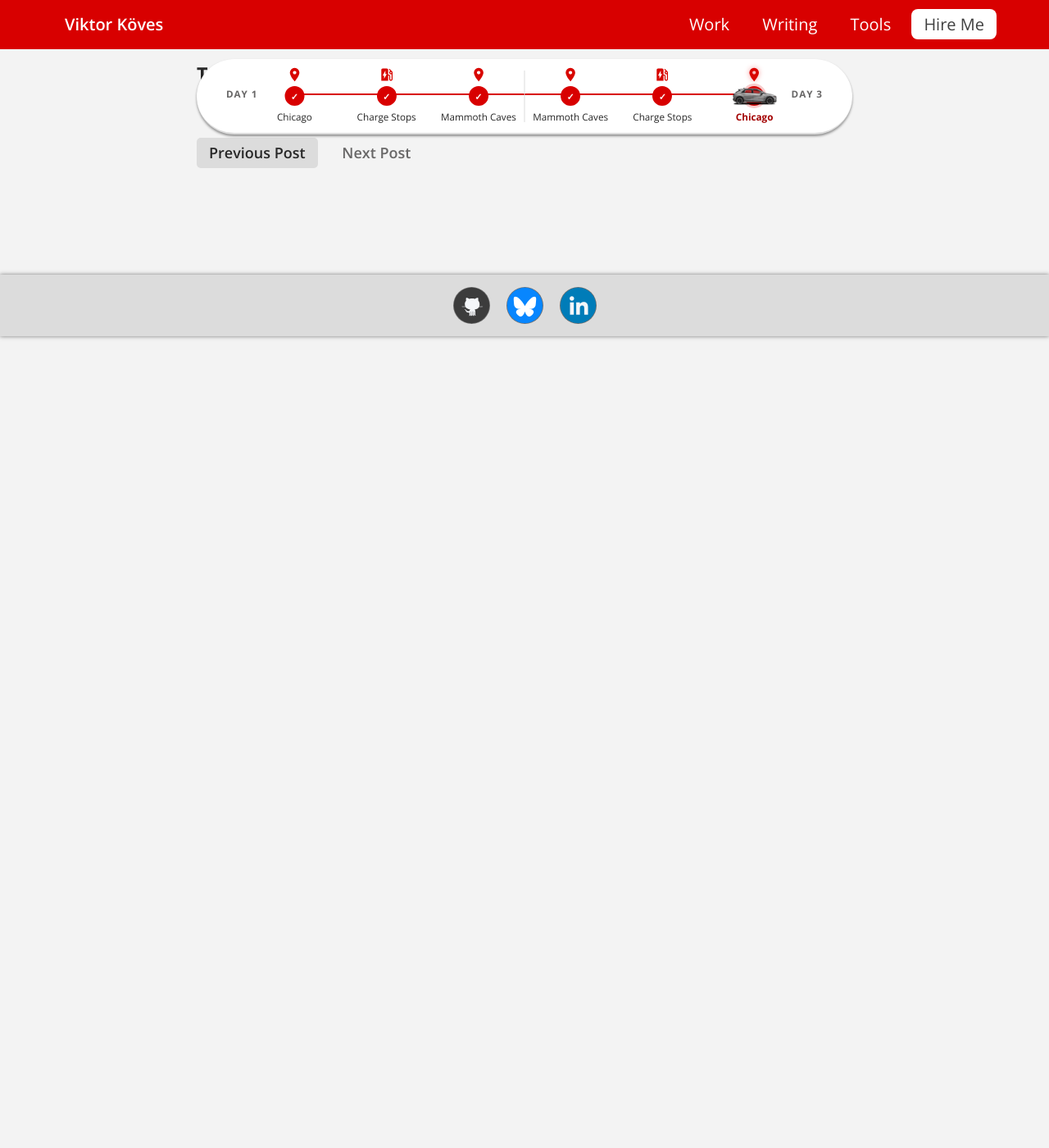
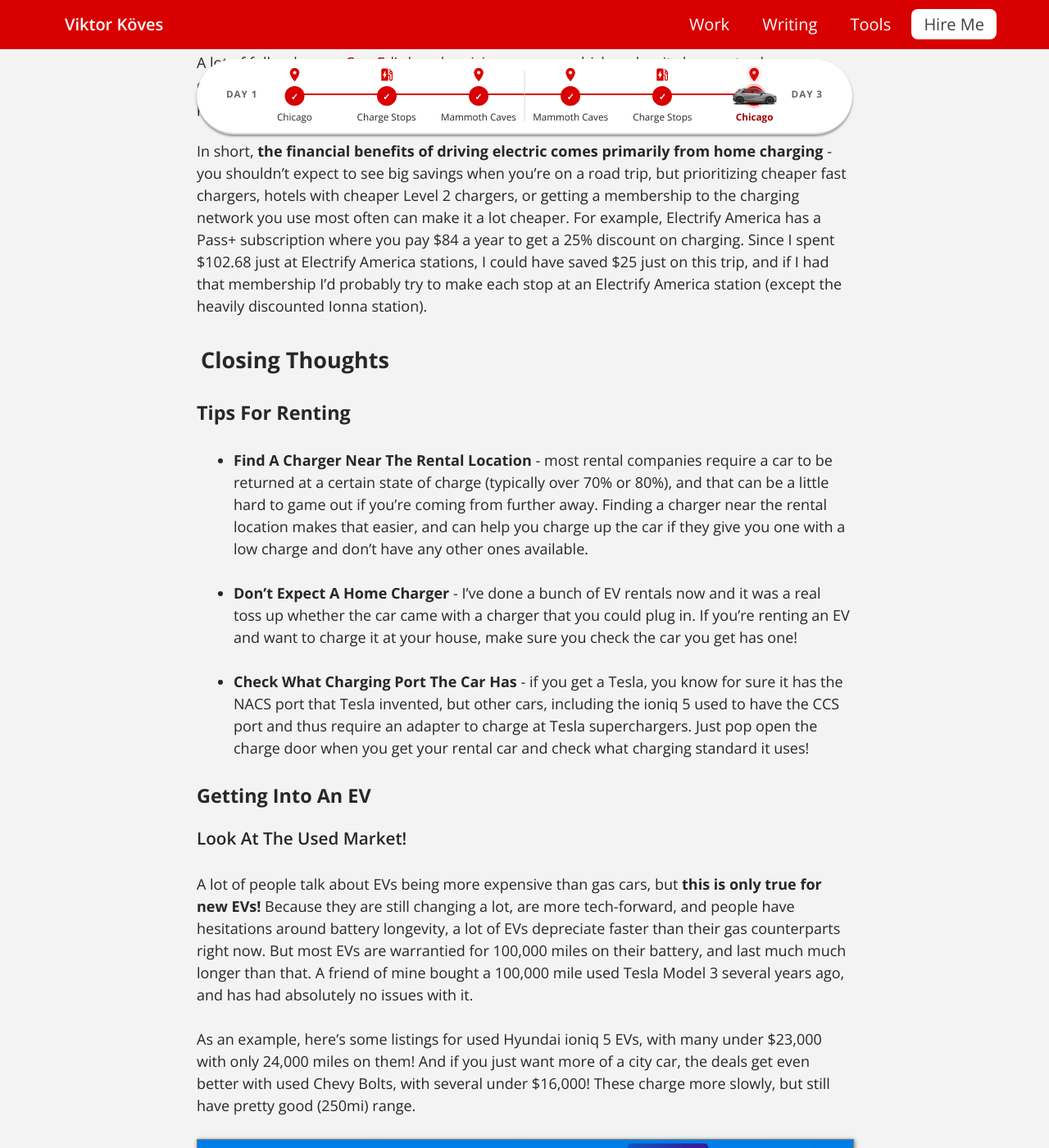
Before and after one commit to vkoves/vkoves.github.io, a Jekyll site: the page built from _posts/2026-07-15-ev-road-tripping.md, in a window 1280 px wide and 1400 px high, scrolled down 16193 px. Shown: the whole window at 82% size. Built offline with Jekyll 4.4.1, drawn with Linux system fonts in a browser that asks for light colours; some of the changed text lies outside the part shown.

Commit message:
Flesh out article more

```diff
--- a/_posts/2026-07-15-ev-road-tripping.md
+++ b/_posts/2026-07-15-ev-road-tripping.md
@@ -1,6 +1,6 @@
 ---
 layout: post
-title: "Chicago to Mammoth Caves: A Case Study in Seamless EV Road Tripping"
+title: "Chicago to Mammoth Caves: What A Real 950 Mile EV Road Trip Looks Like"
 metadata:
   image:
   description:
@@ -18,7 +18,9 @@
 
 ## What I'll Cover
 
-Ionna Lafayette Indiana
+- How do you find charging stations?
+- How much does charging an EV cost?
+- What should you know before renting an EV?
 
 ## The Vehicle - The Hyundai Ioniq 5!
 
@@ -80,8 +82,6 @@
 
 Now that we had a full charge in Rosemont (92%), we were ready to drive to Kentucky! From Rosemont,
 our hotel in Munfordville Kentucky is a 400 mile drive, and we only need to stop to charge twice!
-
-
 
 Now you might be thinking - if the Ioniq 5 we were driving had a 266 mile EPA range, why did we need
 to stop twice? That's because an EPA range is a mix of city and highway driving, and so exclusively
@@ -220,6 +220,9 @@
 
 ## Our Final Costs & Time
 
+Looking at the car's odometer, which started at 36,082 miles and ended at 37,034 miles, this road
+trip covered a whopping <strong>952 miles!</strong> Let's break down what that cost us.
+
 <div class="cost-table" markdown="1">
 
 | Charging Stop | Charge | Energy | Cost | Cost/kWh | Time |
@@ -232,9 +235,23 @@
 | Electrify America<br><span class="cost-table__location">Indianapolis, IN</span> | 19% → 65% | 38.2 kWh | $22.92 | $0.60 | 13 min |
 | Ionna<br><span class="cost-table__location">Lafayette, IN</span> | 35% → 100% | 54.1 kWh | $11.58 | $0.20 | 35 min |
 | Electrify America<br><span class="cost-table__location">Rosemont, IL</span> | 46% → 75% | 25.8 kWh | $14.39 | $0.56 | 8 min |
-| Total | | | $190.70 | | 3 hr 10 min |
+| Total | | 390.3 kWh | $190.70 | | 3 hr 10 min |
 
 </div>
+
+### Some Costs To Compare
+
+To cover 952 miles in an average gas car, with 25 MPG, you'd be buying 38 gallons of gas. At the
+current national average of around $4, that's $152 in gas. So our EV roadtrip cost us a bit more than
+driving a gas car the equivalent distance, but with home charging (at the ComEd rate of 15 cents per
+kWh), our <strong>390 kWh could cost just around $58.50 - that's $94 cheaper than the gas
+equivalent, around one third the cost!</strong>
+
+This reflects an important thing about EV ownership: EVs save you money primarily from charging
+cheaply (and more slowly) at home, but the high powered and high tech fast chargers cost a ton of
+money to build and maintain, so they bill you more to charge
+
+### Caveats / Why It Was So Expensive
 
 A few caveats here:
 
@@ -267,13 +284,62 @@
 probably try to make each stop at an Electrify America station (except the heavily discounted
 Ionna station).
 
-## Tips For Renting??? (separate article? end notes)
-
-- Find a charger near the rental location for return and if they give you a low battery EV
-- Don't expect a home charger - I've had a few
-
-### Used EVs
+## Closing Thoughts
 
 
 
+### Tips For Renting
+
+- **Find A Charger Near The Rental Location** - most rental companies require a car to be returned
+at a certain state of charge (typically over 70% or 80%), and that can be a little hard to game out
+if you're coming from further away. Finding a charger near the rental location makes that easier, and
+can help you charge up the car if they give you one with a low charge and don't have any other ones
+available.
+
+- **Don't Expect A Home Charger** - I've done a bunch of EV rentals now and it was a real toss up
+whether the car came with a charger that you could plug in. If you're renting an EV and want to
+charge it at your house, make sure you check the car you get has one!
+
+- **Check What Charging Port The Car Has** - if you get a Tesla, you know for sure it has the NACS
+port that Tesla invented, but other cars, including the ioniq 5 used to have the CCS port and thus
+require an adapter to charge at Tesla superchargers. Just pop open the charge door when you get your
+rental car and check what charging standard it uses!
+
+### Getting Into An EV
+
+#### Look At The Used Market!
+
+A lot of people talk about EVs being more expensive than gas cars, but <strong>this is only true
+for new EVs!</strong> Because they are still changing a lot, are more tech-forward, and people have
+hesitations around battery longevity, a lot of EVs depreciate faster than their gas counterparts
+right now. But most EVs are warrantied for 100,000 miles on their battery, and last much much longer
+than that. A friend of mine bought a 100,000 mile used Tesla Model 3 several years ago, and has had
+absolutely no issues with it.
+
+As an example, here's some listings for used Hyundai ioniq 5 EVs, with many under $23,000 with only
+24,000 miles on them! And if you just want more of a city car, the deals get even better with used
+Chevy Bolts, with several under $16,000! These charge more slowly, but still have pretty good (250mi)
+range.
+
+<img src="/post-assets/ev-roadtrip/ioniq5-used-prices.webp" loading="lazy"
+    alt="Edmunds search results for used Hyundai IONIQ 5s near Chicago, Illinois, showing 98
+      listings. Four are visible: a 2024 SE with 24,703 miles for $22,410, a 2024 SEL with 17,000
+      miles for $22,988, a 2024 SEL with 9,953 miles for $25,407, and a 2025 SEL with 5,442 miles
+      for $33,990. A banner advertises $5,100 in IONIQ 5 rebates.">
+
+
+<img src="/post-assets/ev-roadtrip/bolt-used-prices.webp" loading="lazy"
+    alt="Carvana search results for used Chevrolet Bolts, showing 95 cars. Six are visible: a 2023
+      Bolt EV 2LT with 40k miles for $21,590, a 2023 Bolt EUV LT with 100k miles for $15,590, a 2019
+      Bolt EV Premier with 90k miles for $15,990, a 2019 Bolt EV Premier with 74k miles for $15,990,
+      a 2021 Bolt EV LT with 42k miles for $18,590, and a 2021 Bolt EV LT with 100k miles for
+      $14,990.">
+
+#### Check for Rebates
+
+A lot of states have rebates for EVs or EV chargers. In Illinois, [ComEd has a rebate for EV
+chargers](https://www.comed.com/about-us/clean-energy/electric-vehicle-charger-and-installation-rebate)
+that can give $750 or $2,500 towards a charger and installation, depending on your income and
+community.
+
 ### Terminology
```
Also changed, not shown: post-assets/ev-roadtrip/bolt-used-prices.webp (added), post-assets/ev-roadtrip/ioniq5-used-prices.webp (added).
